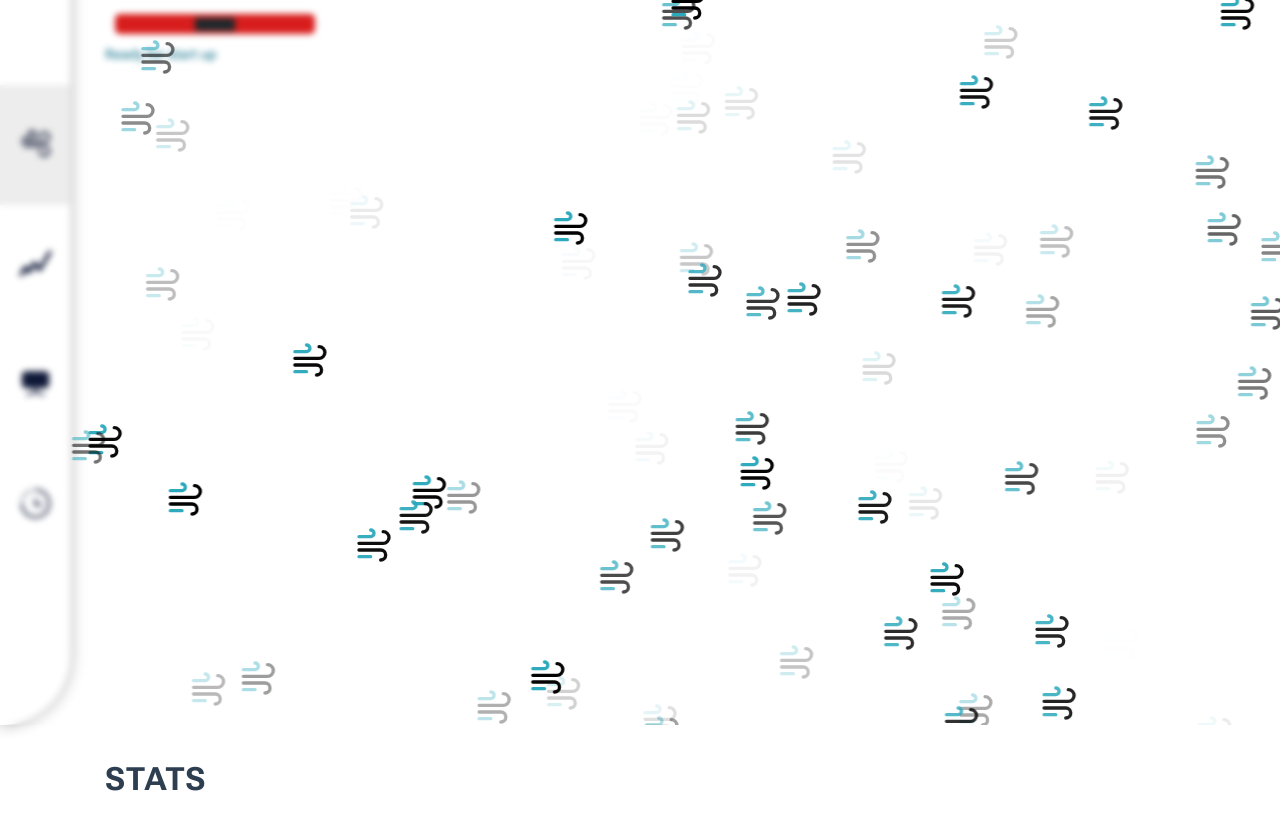
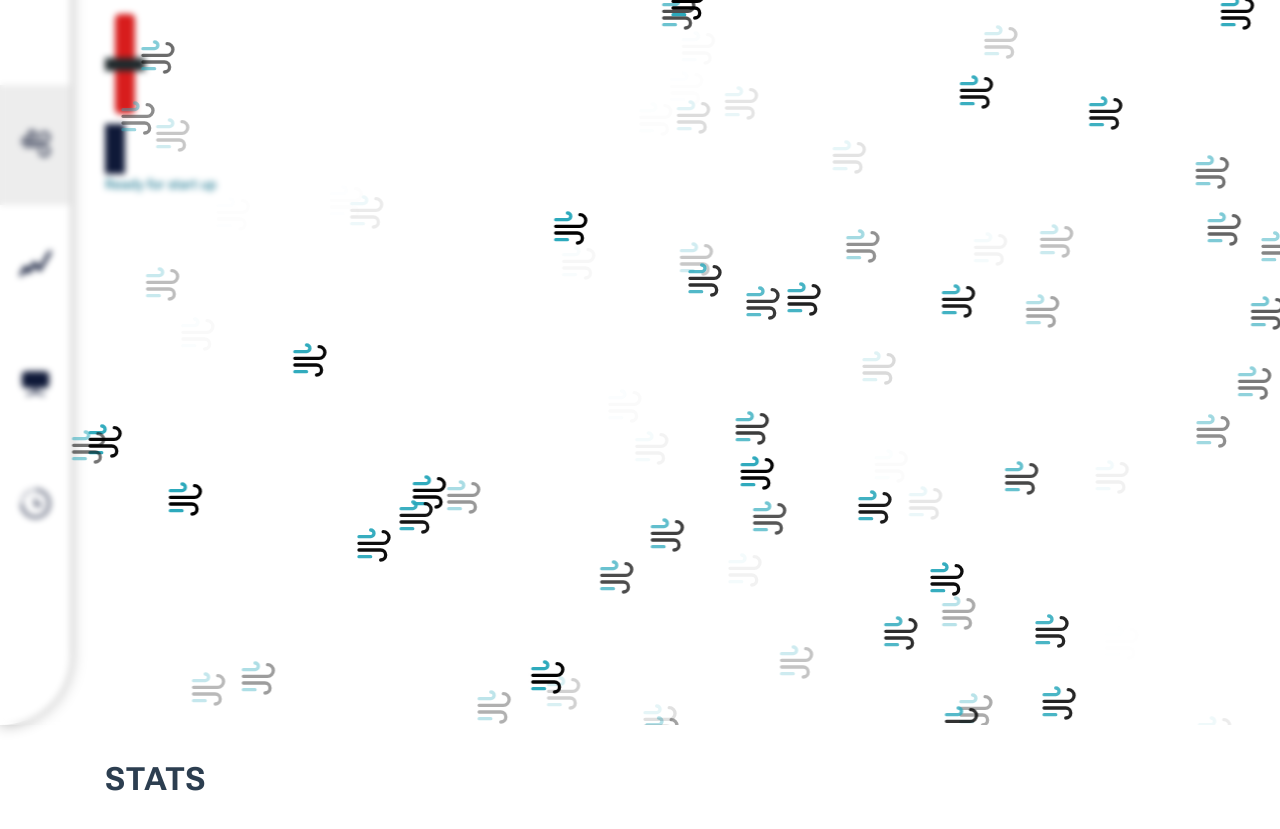
Before and after one commit to sm7654/windtunnel, a plain HTML site: page index.html in a window 1280 px wide. Shown: the part 75-904 px from the top of the page. Drawn offline with Linux system fonts and the light colour scheme.

Commit message:
Hope for the last push

```diff
--- a/css.css
+++ b/css.css
@@ -162,7 +162,6 @@ body {
 
 /*Controller page*/
 .windInputWraper {
-    width: 100%;
     padding: 6px 10px;
     border-radius: 7px;
     position: relative;
@@ -171,8 +170,8 @@ body {
     -webkit-appearance: none !important;
     appearance: none !important;
     writing-mode: vertical-rl;
-    width: 200px;
-    height: 20px;
+    width: 20px;
+    height: 100px;
     background-color: #d81d1d;
     border-radius: 5px;
 }
@@ -189,6 +188,11 @@ body {
     height: 15px;
     background: #1f292c;
     cursor: pointer;
+}
+.TESTdiv {
+    width: 20px;
+    height: 50px;
+    background-color: #0f1938;
 }
 #ActiveTunnelButton {
     border: none;
--- a/index.html
+++ b/index.html
@@ -58,12 +58,12 @@
 
             <section>
 
-                <aside class="windController_Wraper">
+                <aside class="windStatsView">
                     <div class="windInputWraper">
                         <input type="range" id="windController" min="30" max="90" orient="vertical"/>
                         <p id="windController_VALUE"></p>
                     </div>
-
+                    <div class="TESTdiv"></div>
                 </aside>
 
             </section>
```
